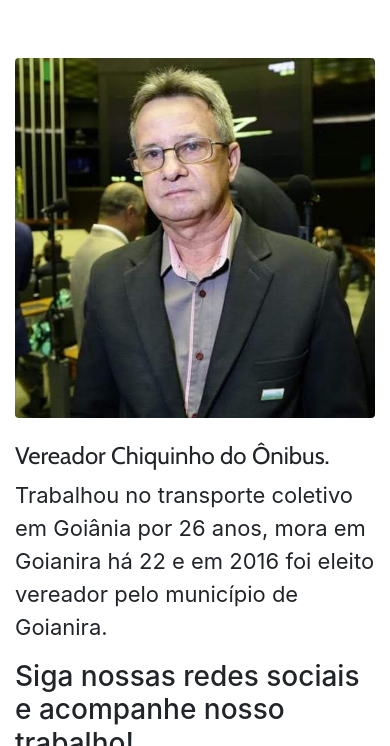
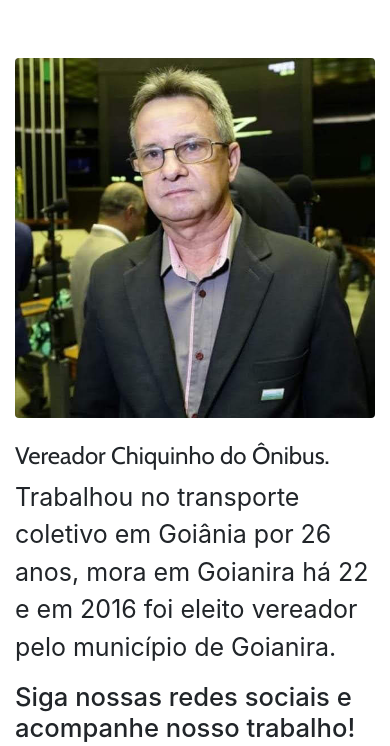
Before and after one commit to Huakson/bootstrap-personal-template, a website: page index.html in a window 390 px wide. Shown: the top 746 px of the page. Drawn offline with nearby package versions, Linux system fonts and the light colour scheme.

Commit message:
Atualizações

```diff
--- a/css/css.css
+++ b/css/css.css
@@ -13,11 +13,15 @@ body {
     font-size: 24px;
   }
 
+  h3{
+    font-size: 1.60rem;
+  }
+
 }
 
 
 .font-size{
-  font-size: 22px;
+  font-size: 25px;
 }
 
 .title {
```
